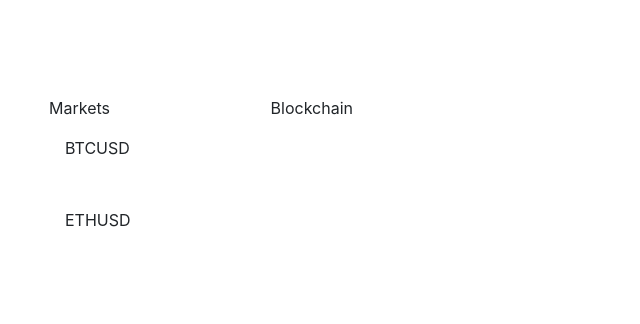
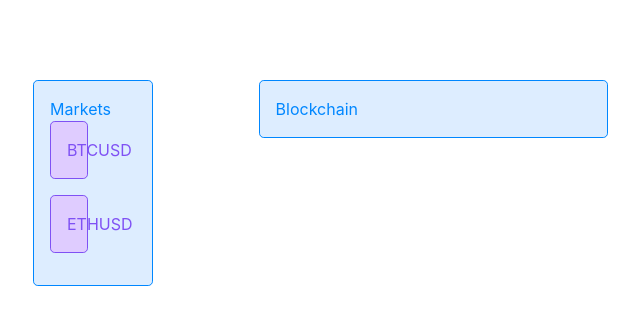
Before and after one commit to chanhosuh/bitcoin-monitor, a React (Create React App) app in the folder django/frontend/: page / in a window 1280 px wide. Shown: the top 324 px of the page, without its empty margins (53-693 px from the left). Built offline with nearby package versions, Linux system fonts and the light colour scheme; no server answers.

Commit message:
compile scss

```diff
--- a/django/frontend/src/index.css
+++ b/django/frontend/src/index.css
@@ -12,26 +12,12 @@ code {
     monospace;
 }
 
-$blue: #DDEDFF;
-$dark-blue: #0087FF;
-
-$yellow: #FEF0B2;
-$dark-yellow: #FFBD00;
-
-$pink: #FAD2E1;
-$dark-pink: #F84F7F;
-
-$purple: #DFCCFF;
-$dark-purple: #7F51F4;
-
-@mixin color-panel($color1, $color2){
-    border: 1px solid $color2;
-    background-color: $color1;
-    color: $color2;
+body {
+  margin: 4rem 0;
 }
 
 h4 {
-  margin-bottom:2rem;
+  margin-bottom: 2rem;
   margin-top: 3rem;
 }
 
@@ -39,20 +25,30 @@ h4 {
   border-radius: 0.3rem;
   padding: 1rem;
   margin-bottom: 1rem;
+}
+.panel.panel-blue {
+  border: 1px solid #0087ff;
+  background-color: #ddedff;
+  color: #0087ff;
+}
+.panel.panel-yellow {
+  border: 1px solid #ffbd00;
+  background-color: #fef0b2;
+  color: #ffbd00;
+}
+.panel.panel-pink {
+  border: 1px solid #f84f7f;
+  background-color: #fad2e1;
+  color: #f84f7f;
+}
+.panel.panel-purple {
+  border: 1px solid #7f51f4;
+  background-color: #dfccff;
+  color: #7f51f4;
+}
 
-  &.panel-blue {
-    @include color-panel($blue, $dark-blue);
-  }
-
-  &.panel-yellow{
-    @include color-panel($yellow, $dark-yellow);
-  }
-
-  &.panel-pink{
-    @include color-panel($pink, $dark-pink);
-  }
-
-  &.panel-purple {
-    @include color-panel($purple, $dark-purple);
-  }
+.row.row-purple {
+  border: 1px solid #7f51f4;
+  background-color: #dfccff;
+  color: #7f51f4;
 }
```
